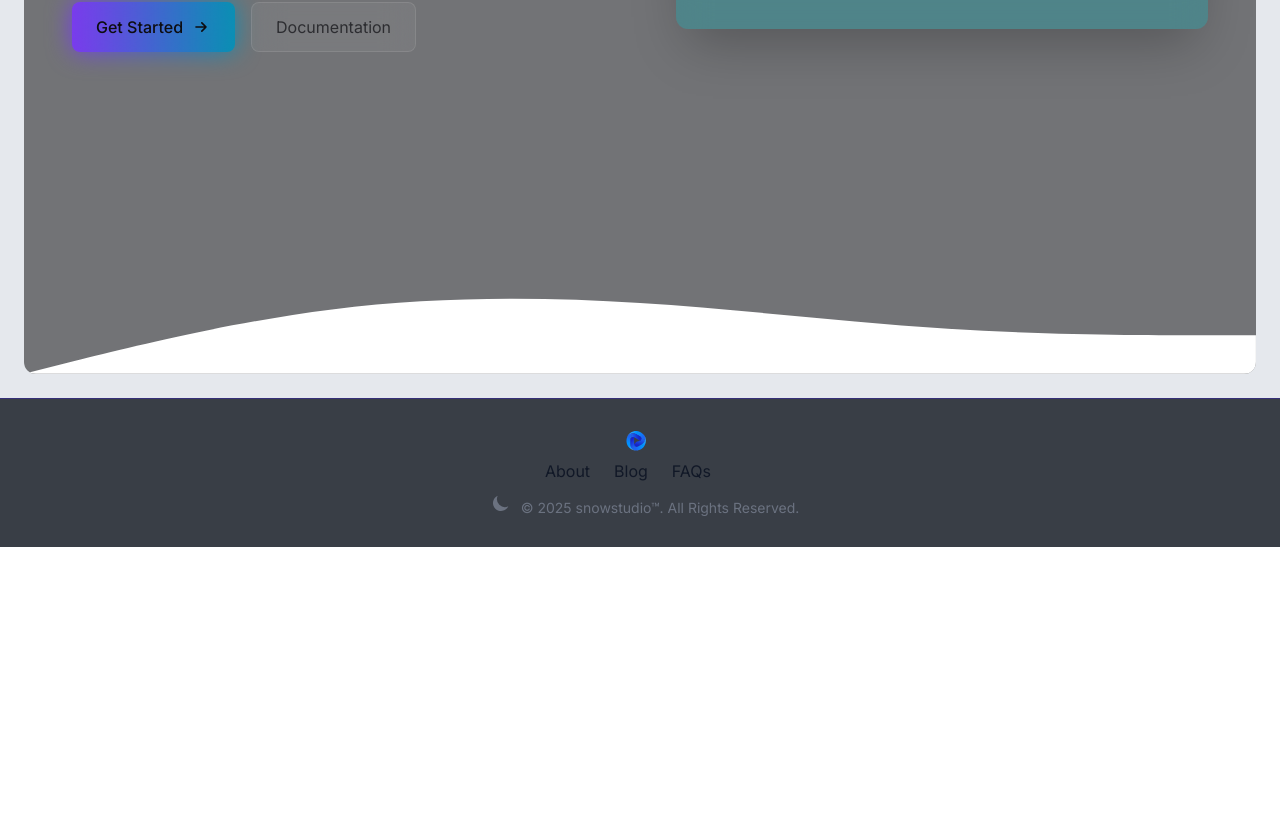
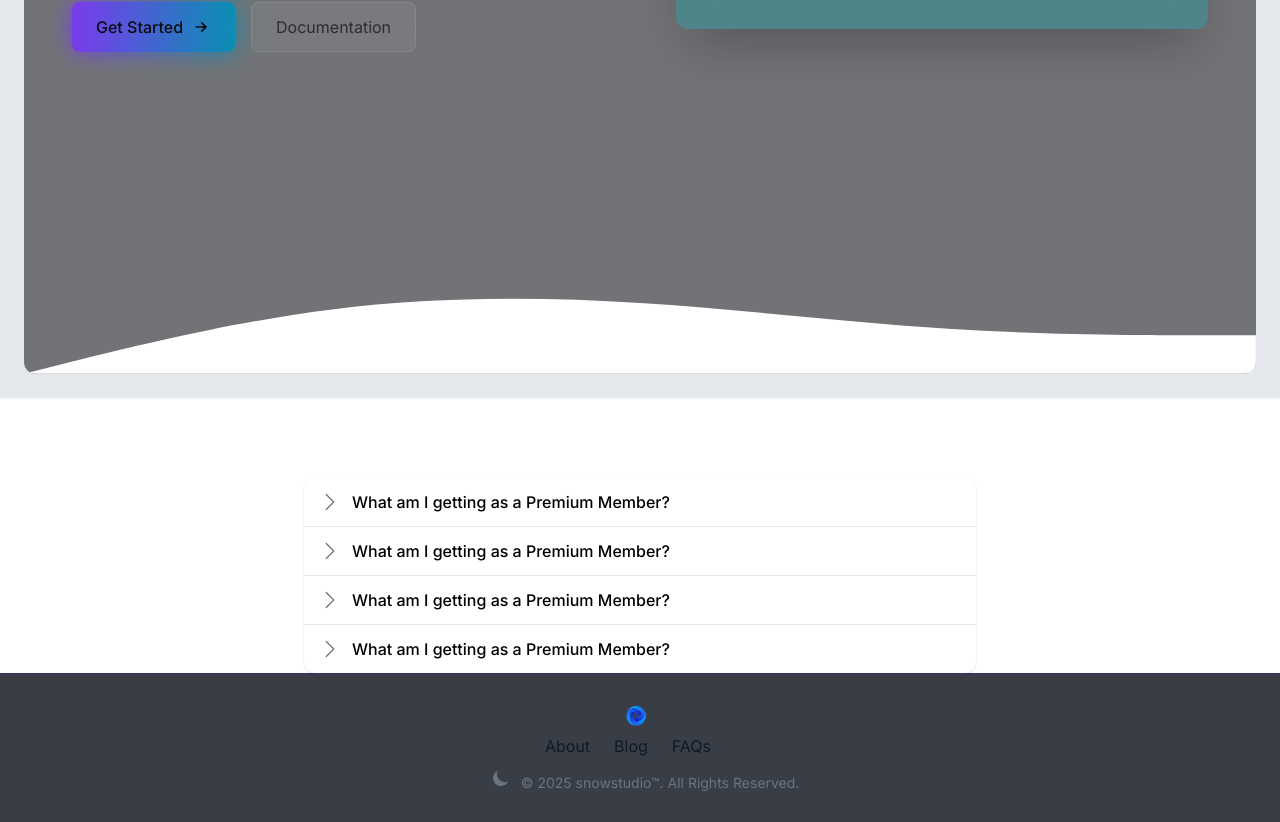
Before and after one commit to DonDevSnow/nextjs, a Next.js app: page / in a window 1280 px wide. Shown: the part 434-1256 px from the top of the page. Before the commit the page ends 981 px from the top, so only its background shows below. Built offline with nearby package versions, Linux system fonts and the light colour scheme.

Commit message:
Add AccordionSection component and update HeroSection layout

```diff
--- /dev/null
+++ b/app/components/sect/AccordionSection.tsx
@@ -0,0 +1,118 @@
+
+function AccordionSection({ }) {
+    return (
+        <ul className="mx-auto mt-20 max-w-2xl divide-y  rounded-xl shadow shadow-blue-600">
+            <li>
+                <details className="group">
+                    <summary className="flex items-center gap-3 px-4 py-3 font-medium marker:content-none hover:cursor-pointer">
+                        <svg
+                            className="size-5 text-gray-500 transition group-open:rotate-90"
+                            xmlns="http://www.w3.org/2000/svg"
+                            width={16}
+                            height={16}
+                            fill="currentColor"
+                            viewBox="0 0 16 16"
+                        >
+                            <path
+                                fillRule="evenodd"
+                                d="M4.646 1.646a.5.5 0 0 1 .708 0l6 6a.5.5 0 0 1 0 .708l-6 6a.5.5 0 0 1-.708-.708L10.293 8 4.646 2.354a.5.5 0 0 1 0-.708z"
+                            ></path>
+                        </svg>
+                        <span>What am I getting as a Premium Member?</span>
+                    </summary>
+                    <article className="px-4 pb-4">
+                        <p>
+                            Lorem ipsum dolor sit amet, consectetur adipiscing elit. Sed et ipsum
+                            sapien. Vestibulum molestie porttitor augue vitae vulputate. Aliquam
+                            nec ex maximus, suscipit diam vel, tristique tellus.
+                        </p>
+                    </article>
+                </details>
+            </li>
+            <li>
+                <details className="group">
+                    <summary className="flex items-center gap-3 px-4 py-3 font-medium marker:content-none hover:cursor-pointer">
+                        <svg
+                            className="size-5 text-gray-500 transition group-open:rotate-90"
+                            xmlns="http://www.w3.org/2000/svg"
+                            width={16}
+                            height={16}
+                            fill="currentColor"
+                            viewBox="0 0 16 16"
+                        >
+                            <path
+                                fillRule="evenodd"
+                                d="M4.646 1.646a.5.5 0 0 1 .708 0l6 6a.5.5 0 0 1 0 .708l-6 6a.5.5 0 0 1-.708-.708L10.293 8 4.646 2.354a.5.5 0 0 1 0-.708z"
+                            ></path>
+                        </svg>
+                        <span>What am I getting as a Premium Member?</span>
+                    </summary>
+                    <article className="px-4 pb-4">
+                        <p>
+                            Lorem ipsum dolor sit amet, consectetur adipiscing elit. Sed et ipsum
+                            sapien. Vestibulum molestie porttitor augue vitae vulputate. Aliquam
+                            nec ex maximus, suscipit diam vel, tristique tellus.{" "}
+                        </p>
+                    </article>
+                </details>
+            </li>
+            <li>
+                <details className="group">
+                    <summary className="flex items-center gap-3 px-4 py-3 font-medium marker:content-none hover:cursor-pointer">
+                        <svg
+                            className="size-5 text-gray-500 transition group-open:rotate-90"
+                            xmlns="http://www.w3.org/2000/svg"
+                            width={16}
+                            height={16}
+                            fill="currentColor"
+                            viewBox="0 0 16 16"
+                        >
+                            <path
+                                fillRule="evenodd"
+                                d="M4.646 1.646a.5.5 0 0 1 .708 0l6 6a.5.5 0 0 1 0 .708l-6 6a.5.5 0 0 1-.708-.708L10.293 8 4.646 2.354a.5.5 0 0 1 0-.708z"
+                            ></path>
+                        </svg>
+                        <span>What am I getting as a Premium Member?</span>
+                    </summary>
+                    <article className="px-4 pb-4">
+                        <p>
+                            Lorem ipsum dolor sit amet, consectetur adipiscing elit. Sed et ipsum
+                            sapien. Vestibulum molestie porttitor augue vitae vulputate. Aliquam
+                            nec ex maximus, suscipit diam vel, tristique tellus.{" "}
+                        </p>
+                    </article>
+                </details>
+            </li>
+            <li>
+                <details className="group">
+                    <summary className="flex items-center gap-3 px-4 py-3 font-medium marker:content-none hover:cursor-pointer">
+                        <svg
+                            className="size-5 text-gray-500 transition group-open:rotate-90"
+                            xmlns="http://www.w3.org/2000/svg"
+                            width={16}
+                            height={16}
+                            fill="currentColor"
+                            viewBox="0 0 16 16"
+                        >
+                            <path
+                                fillRule="evenodd"
+                                d="M4.646 1.646a.5.5 0 0 1 .708 0l6 6a.5.5 0 0 1 0 .708l-6 6a.5.5 0 0 1-.708-.708L10.293 8 4.646 2.354a.5.5 0 0 1 0-.708z"
+                            ></path>
+                        </svg>
+                        <span>What am I getting as a Premium Member?</span>
+                    </summary>
+                    <article className="px-4 pb-4">
+                        <p>
+                            Lorem ipsum dolor sit amet, consectetur adipiscing elit. Sed et ipsum
+                            sapien. Vestibulum molestie porttitor augue vitae vulputate. Aliquam
+                            nec ex maximus, suscipit diam vel, tristique tellus.{" "}
+                        </p>
+                    </article>
+                </details>
+            </li>
+        </ul>
+
+    );
+}
+
+export default AccordionSection;
--- a/app/page.tsx
+++ b/app/page.tsx
@@ -1,8 +1,11 @@
+import AccordionSection from "./components/sect/AccordionSection";
 import HeroSection from "./components/sect/HeroSection";
 export default function Home() {
   return (
     <main>
       <HeroSection />
+
+      <AccordionSection />
     </main>
   );
 }
```
